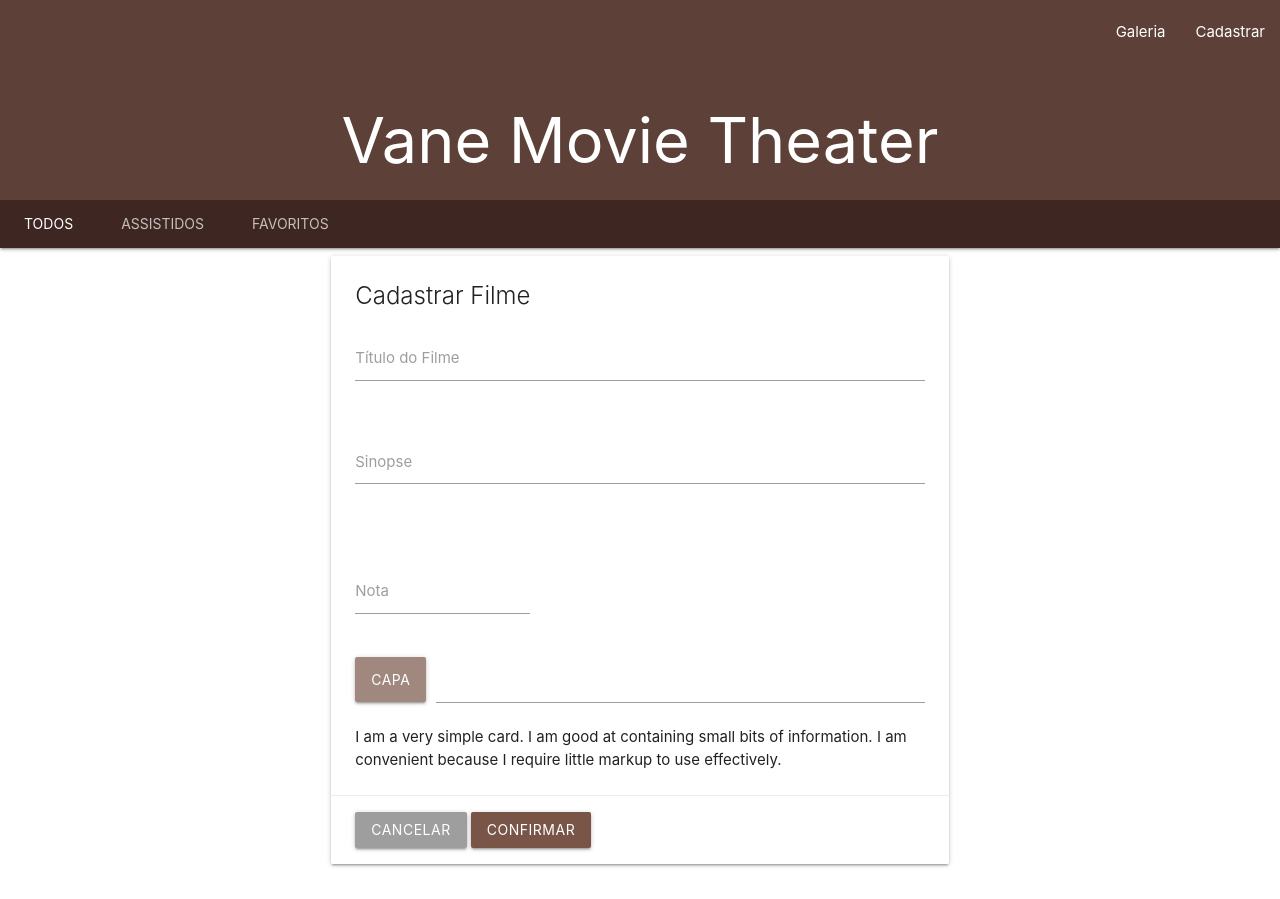
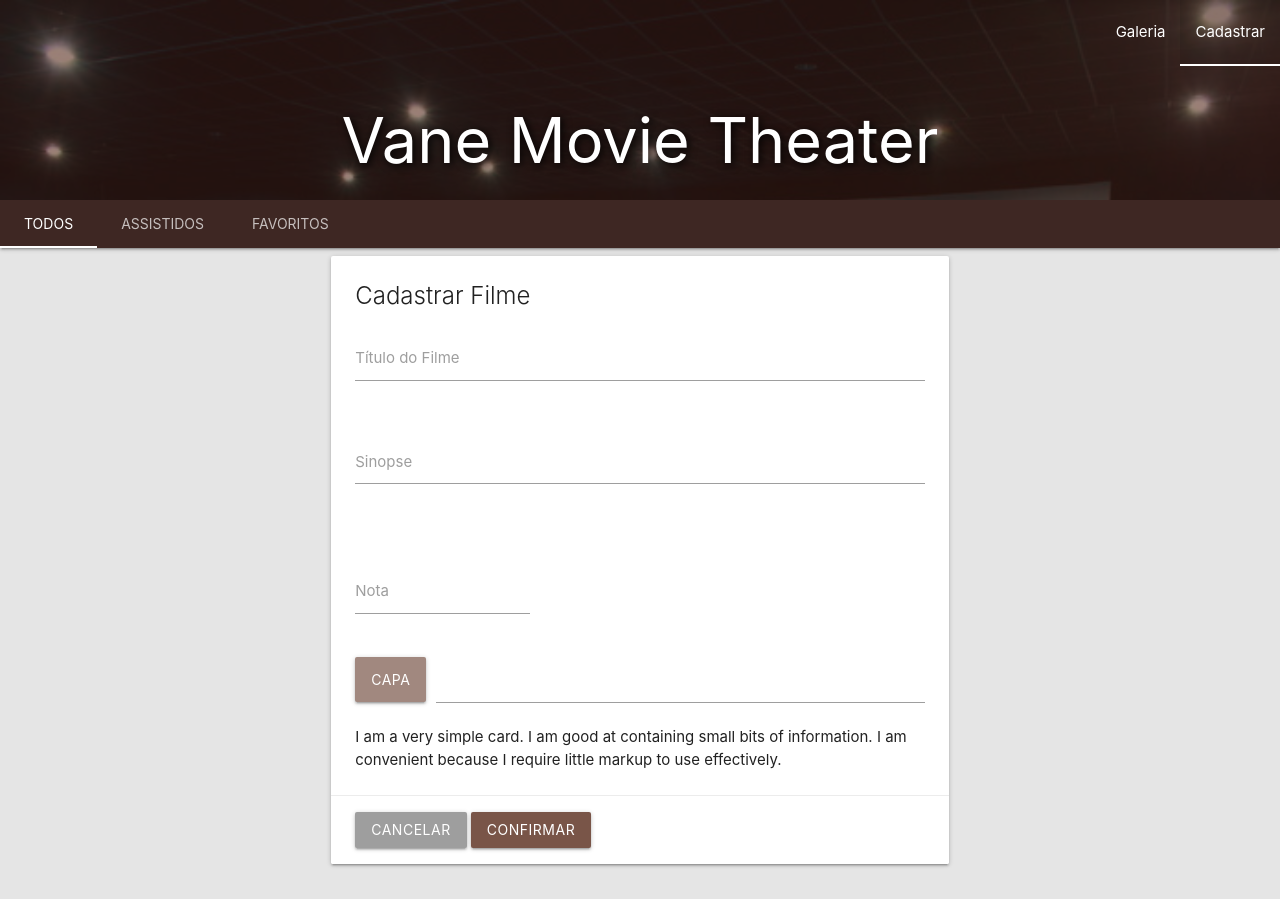
Before and after one commit to giovaneaguiar/vane-movie-theater, a PHP site: page /cadastrar.php in a window 1280 px wide. Run offline with PHP 8.4, Linux system fonts and the light colour scheme.

Commit message:
Personalizando aparência.

```diff
--- /dev/null
+++ b/cabecalho.php
@@ -0,0 +1,14 @@
+<!DOCTYPE html>
+<html lang="en">
+
+<head>
+    <meta charset="UTF-8">
+    <meta name="viewport" content="width=device-width, initial-scale=1.0">
+    <!-- Compiled and minified CSS -->
+    <link rel="stylesheet" href="https://cdnjs.cloudflare.com/ajax/libs/materialize/1.0.0/css/materialize.min.css">
+    <!-- Compiled and minified JavaScript -->
+    <link href="https://fonts.googleapis.com/icon?family=Material+Icons" rel="stylesheet">
+    <link rel="stylesheet" href="style.css">
+    <script src="https://cdnjs.cloudflare.com/ajax/libs/materialize/1.0.0/js/materialize.min.js"></script>
+    <title>Vane Movie Theater</title>
+</head>
--- a/cadastrar.php
+++ b/cadastrar.php
@@ -1,23 +1,13 @@
-<!DOCTYPE html>
-<html lang="en">
-
-<head>
-    <meta charset="UTF-8">
-    <meta name="viewport" content="width=device-width, initial-scale=1.0">
-    <!-- Compiled and minified CSS -->
-    <link rel="stylesheet" href="https://cdnjs.cloudflare.com/ajax/libs/materialize/1.0.0/css/materialize.min.css">
-    <!-- Compiled and minified JavaScript -->
-    <link href="https://fonts.googleapis.com/icon?family=Material+Icons" rel="stylesheet">
-    <script src="https://cdnjs.cloudflare.com/ajax/libs/materialize/1.0.0/js/materialize.min.js"></script>
-    <title>Vane Movie Theater</title>
-</head>
+<?php
+include "cabecalho.php";
+?>
 
 <body>
     <nav class="nav-extended brown darken-2">
         <div class="nav-wrapper">
             <ul id="nav-mobile" class="right">
                 <li><a href="galeria.php">Galeria</a></li>
-                <li><a href="cadastrar.php">Cadastrar</a></li>
+                <li class="active"><a href="cadastrar.php">Cadastrar</a></li>
             </ul>
         </div>
         <div class="nav-header center">
--- /dev/null
+++ b/style.css
@@ -0,0 +1,18 @@
+body {
+  background-color: #e5e5e5;
+}
+
+.nav-extended {
+  background-image: url("imagens/capa2.jpg");
+  background-size: cover;
+  background-blend-mode: soft-light;
+}
+
+nav ul li.active,
+.tab a.active {
+  border-bottom: solid 2px #fff;
+}
+
+.nav-header h1 {
+  text-shadow: 2px 2px 8px #000000;
+}
```
Also changed, not shown: galeria.php (+4 -14 lines), imagens/capa2.jpg (added).
